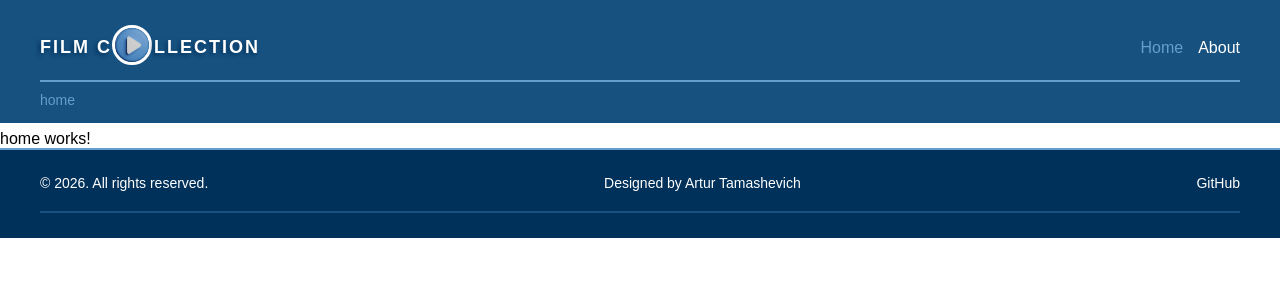
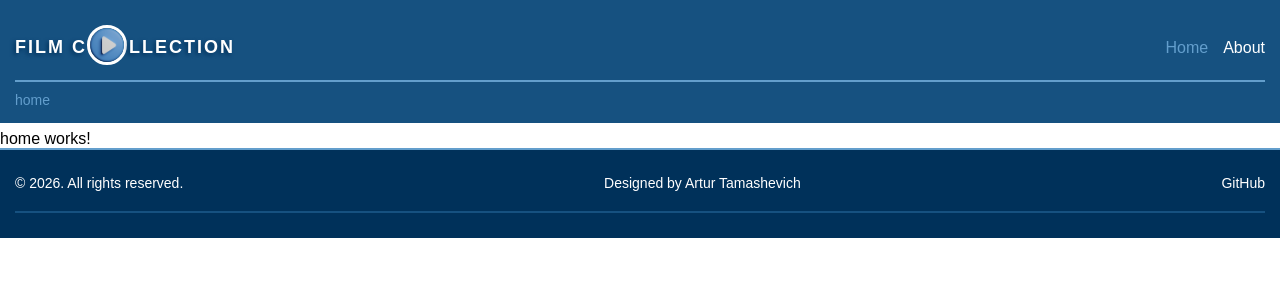
Before and after one commit to iskonplus/Film-Collection-ng, an Angular app in the folder film-collection-ng/: page / in a window 1280 px wide. Shown: the top 300 px of the page. Built offline with nearby package versions, Linux system fonts and the light colour scheme; a web font is replaced by a local one.

Commit message:
fix: fix styles

```diff
--- a/film-collection-ng/src/app/shared/components/breadcrumbs/breadcrumbs.scss
+++ b/film-collection-ng/src/app/shared/components/breadcrumbs/breadcrumbs.scss
@@ -2,7 +2,7 @@
 
 :host {
   display: flex;
-  width: 1200px;
+  width: $max-width;
   margin: auto;
   padding-top: 10px;
 }
--- a/film-collection-ng/src/app/shared/components/footer/footer.scss
+++ b/film-collection-ng/src/app/shared/components/footer/footer.scss
@@ -11,7 +11,7 @@ footer {
 
   .wrapper-footer {
     display: flex;
-    width: 1200px;
+    width: $max-width;
     align-items: center;
     justify-content: space-between;
     margin: auto;
--- a/film-collection-ng/src/app/shared/components/header/header.scss
+++ b/film-collection-ng/src/app/shared/components/header/header.scss
@@ -15,7 +15,8 @@
 
   .wrapper-header {
     display: flex;
-    width: 1200px;
+    width: 100%;
+    max-width: $max-width;
     align-items: center;
     justify-content: space-between;
     margin: auto;
--- a/film-collection-ng/src/app/shared/styles/_variables.scss
+++ b/film-collection-ng/src/app/shared/styles/_variables.scss
@@ -4,3 +4,5 @@ $light-blue-color: #639ecc;
 $blue-color: #165180;
 $dark-blue-color: #00315a;
 $dark-red: #b51616;
+
+$max-width: 1440px;
```
